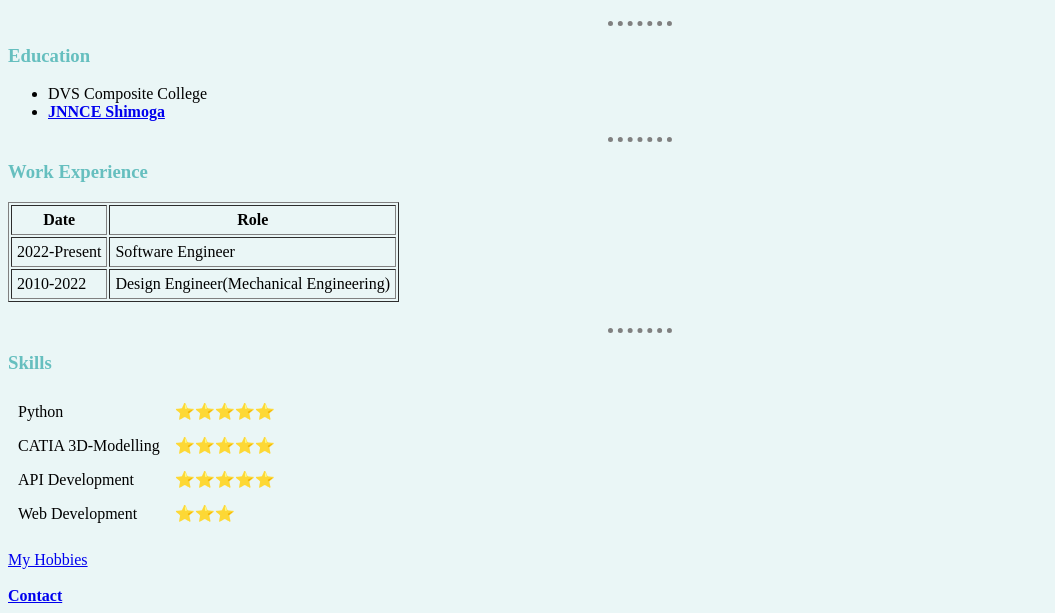
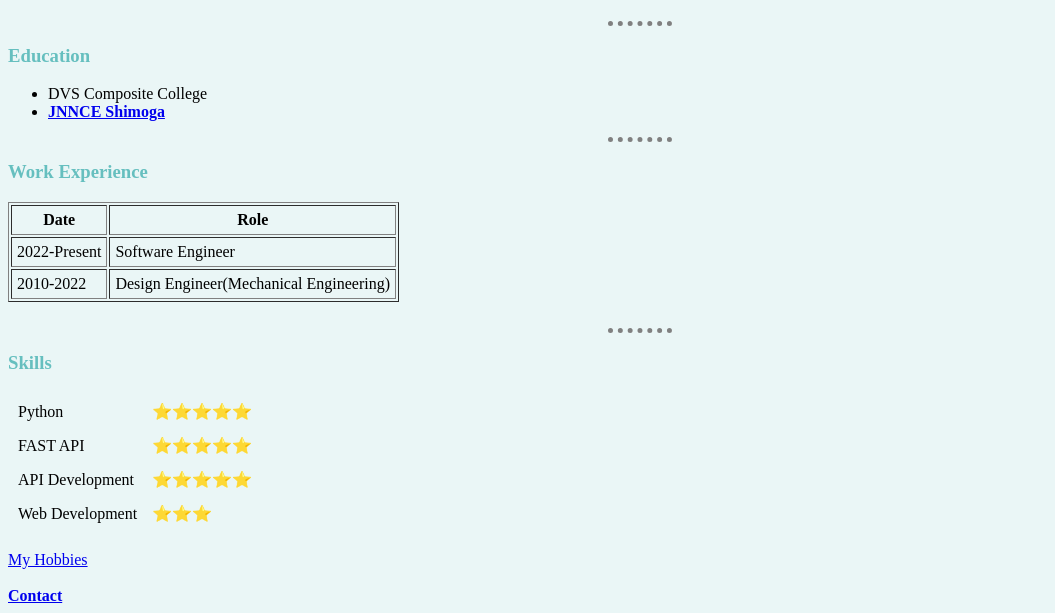
Before and after one commit to Shashank-Ganesh-Holla/HTMLPersonalSite, a plain HTML site: page index.html in a window 1280 px wide. Shown: the part 261-874 px from the top of the page, without its empty margins (0-1055 px from the left). Drawn offline with Linux system fonts and the light colour scheme.

Commit message:
skills: changed catia to fastapi

```diff
--- a/index.html
+++ b/index.html
@@ -59,7 +59,7 @@
             <td>⭐⭐⭐⭐⭐</td>
         </tr>
         <tr>
-            <td>CATIA 3D-Modelling</td>
+            <td>FAST API</td>
             <td>⭐⭐⭐⭐⭐</td>
         </tr>
 
```
